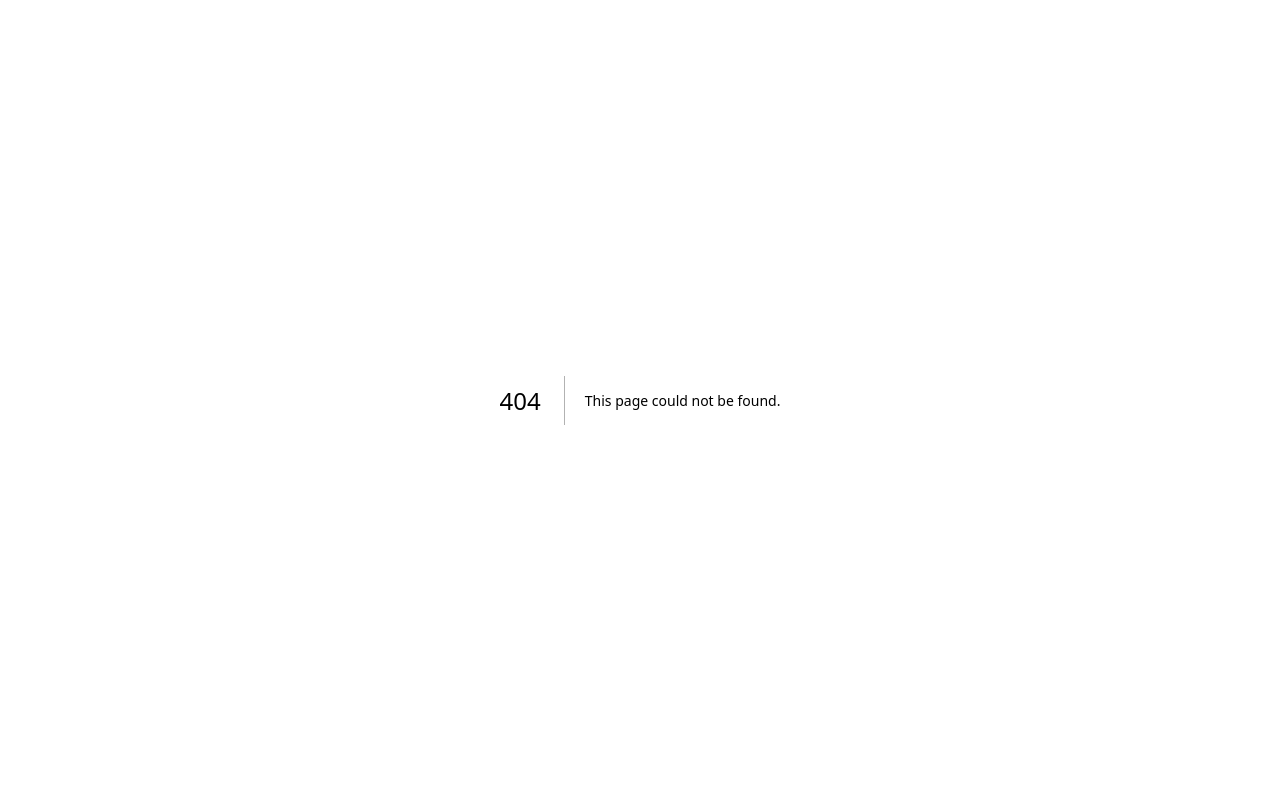
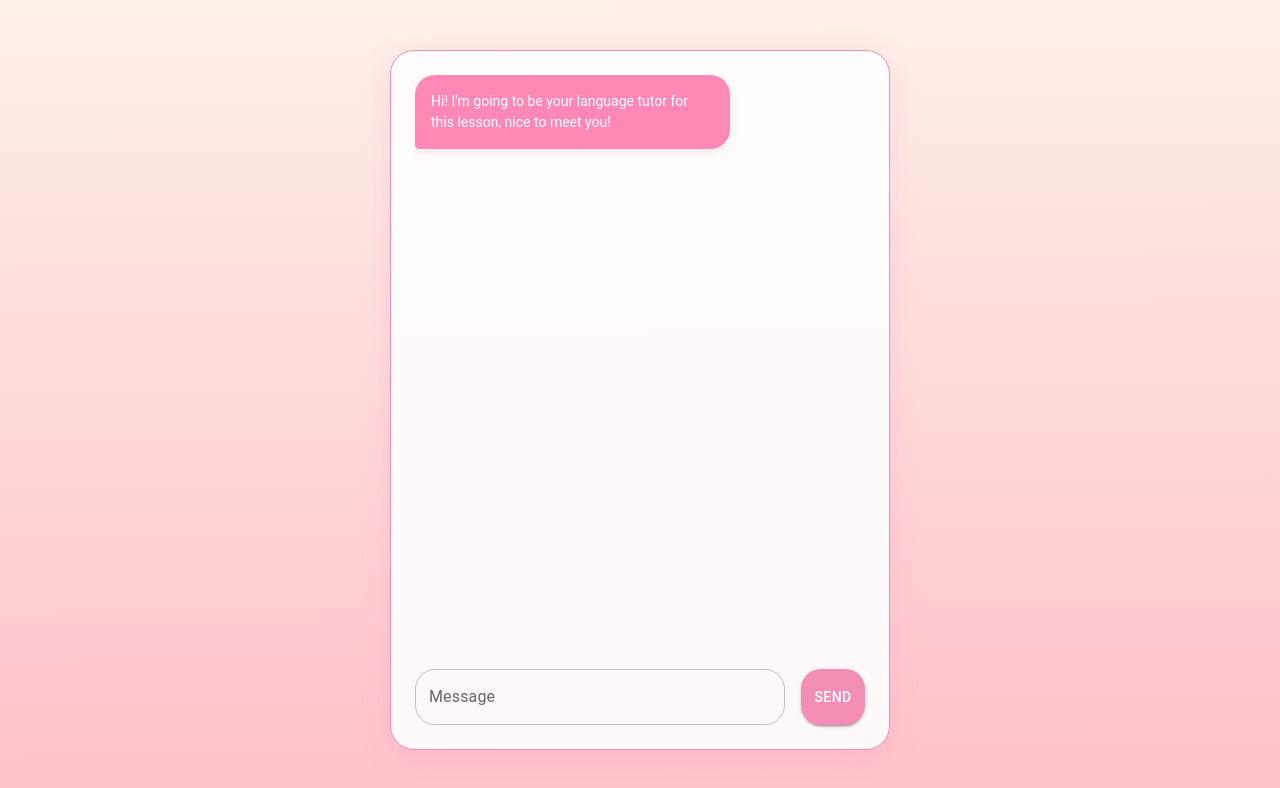
Before and after one commit to Mago223/langchat, a Next.js app: page /home in a window 1280 px wide. Before the commit this address had no page. Shown: the top 788 px of the page. Built offline with nearby package versions, Linux system fonts and the light colour scheme.

Commit message:
added home page and put previous landing page

```diff
--- /dev/null
+++ b/app/home/page.js
@@ -0,0 +1,173 @@
+"use client";
+import { Box, Stack, TextField, Button } from "@mui/material";
+import { useState } from "react";
+
+export default function Home() {
+  const [messages, setMessages] = useState([
+    {
+      role: "assistant",
+      content:
+        "Hi! I'm going to be your language tutor for this lesson, nice to meet you!",
+    },
+  ]);
+  const [message, setMessage] = useState("");
+
+  const sendMessage = async () => {
+    setMessage("");
+    setMessages((messages) => [
+      ...messages,
+      { role: "user", content: message },
+      { role: "assistant", content: "" },
+    ]);
+    const response = await fetch("/api/chat", {
+      method: "POST",
+      headers: {
+        "Content-Type": "application/json",
+      },
+      body: JSON.stringify([...messages, { role: "user", content: message }]),
+    }).then(async (res) => {
+      const reader = res.body.getReader();
+      const decoder = new TextDecoder();
+
+      let result = "";
+      return reader.read().then(function processText({ done, value }) {
+        if (done) {
+          return result;
+        }
+        const text = decoder.decode(value || new Int8Array(), { stream: true });
+        setMessages((messages) => {
+          let lastMessage = messages[messages.length - 1];
+          let otherMessages = messages.slice(0, messages.length - 1);
+          return [
+            ...otherMessages,
+            { ...lastMessage, content: lastMessage.content + text },
+          ];
+        });
+        return reader.read().then(processText);
+      });
+    });
+  };
+
+  return (
+    <Box
+      width="100vw"
+      height="100vh"
+      display="flex"
+      flexDirection="column"
+      justifyContent="center"
+      alignItems="center"
+      sx={{
+        background:
+          "linear-gradient(179.4deg, rgb(253, 240, 233) 2.2%, rgb(255, 194, 203) 96.2%)",
+      }}
+    >
+      <Stack
+        direction={"column"}
+        width="500px"
+        height="700px"
+        border="1px solid #f48db4"
+        borderRadius="24px"
+        p={3}
+        spacing={3}
+        bgcolor="rgba(255, 255, 255, 0.9)"
+        sx={{
+          boxShadow: "0px 8px 30px rgba(244, 141, 180, 0.2)",
+        }}
+      >
+        <Stack
+          direction={"column"}
+          spacing={2}
+          flexGrow={1}
+          overflow="auto"
+          maxHeight="100%"
+          sx={{
+            "&::-webkit-scrollbar": {
+              width: "6px",
+            },
+            "&::-webkit-scrollbar-track": {
+              background: "rgba(244, 141, 180, 0.1)",
+              borderRadius: "8px",
+            },
+            "&::-webkit-scrollbar-thumb": {
+              background: "rgba(244, 141, 180, 0.5)",
+              borderRadius: "8px",
+            },
+            "&::-webkit-scrollbar-thumb:hover": {
+              background: "rgba(244, 141, 180, 0.7)",
+            },
+          }}
+        >
+          {messages.map((message, index) => (
+            <Box
+              key={index}
+              display="flex"
+              justifyContent={
+                message.role === "assistant" ? "flex-start" : "flex-end"
+              }
+            >
+              <Box
+                bgcolor={message.role === "assistant" ? "#ff88b7" : "#b388ff"}
+                color="white"
+                textAlign="left"
+                borderRadius={
+                  message.role === "assistant"
+                    ? "20px 20px 20px 4px"
+                    : "20px 20px 4px 20px"
+                }
+                p={2}
+                maxWidth="70%"
+                sx={{
+                  boxShadow: "0px 2px 10px rgba(0, 0, 0, 0.1)",
+                  fontFamily: "'Roboto', sans-serif",
+                  fontSize: "14px",
+                  lineHeight: "1.5",
+                }}
+              >
+                {message.content}
+              </Box>
+            </Box>
+          ))}
+        </Stack>
+        <Stack direction={"row"} spacing={2}>
+          <TextField
+            label="Message"
+            fullWidth
+            value={message}
+            onChange={(e) => setMessage(e.target.value)}
+            onKeyDown={(e) => {
+              if (e.key === "Enter" && !e.shiftKey) {
+                e.preventDefault();
+                sendMessage();
+              }
+            }}
+            variant="outlined"
+            sx={{
+              "& .MuiOutlinedInput-root": {
+                borderRadius: "20px",
+                "&.Mui-focused fieldset": {
+                  borderColor: "#f48db4",
+                },
+              },
+              "& .MuiInputLabel-root.Mui-focused": {
+                color: "#f48db4",
+              },
+            }}
+          />
+          <Button
+            variant="contained"
+            onClick={sendMessage}
+            sx={{
+              borderRadius: "20px",
+              backgroundColor: "#f48db4",
+              "&:hover": {
+                backgroundColor: "#f06292",
+              },
+            }}
+          >
+            Send
+          </Button>
+        </Stack>
+      </Stack>
+    </Box>
+  );
+}
```
